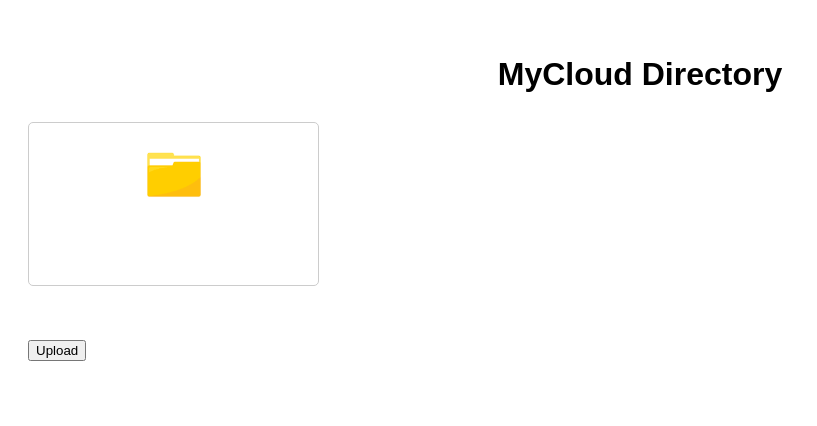
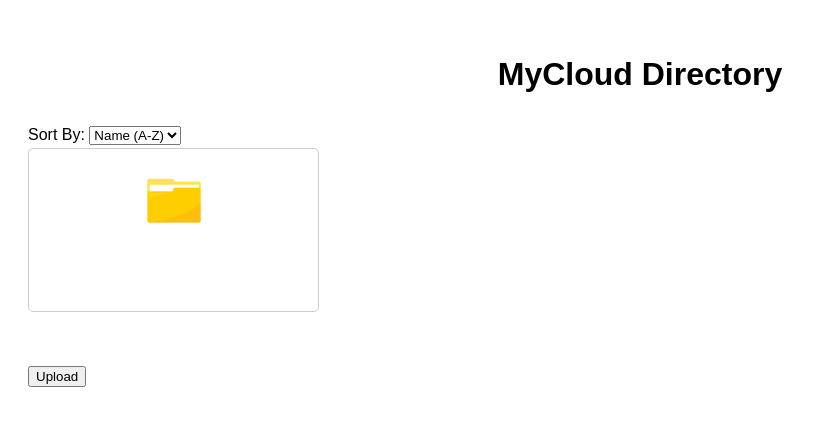
Before and after one commit to SatyaHimavanth/My-Local-Cloud, a Flask app: template templates/index.html in a window 1280 px wide. Shown: the top 426 px of the page, without its empty margins (0-817 px from the left). Run offline with Flask 3, Linux system fonts and the light colour scheme; the template is opened without the code that fills it: most values are stand-ins (such as "Sample title", 1, 10 or a date in 2020).

Commit message:
Update index.html parallel upload

```diff
--- a/templates/index.html
+++ b/templates/index.html
@@ -90,7 +90,15 @@
 <body>
     <h1>MyCloud Directory</h1>
 
-    <div class="grid-container">
+    <div>
+        <label for="sortDropdown">Sort By:</label>
+        <select id="sortDropdown">
+            <option value="asc">Name (A-Z)</option>
+            <option value="desc">Name (Z-A)</option>
+        </select>
+    </div>
+
+    <div class="grid-container" id="grid-container">
         {% for name, url, is_file in items %}
             <div class="grid-item">
                 {% if is_file %}
@@ -132,7 +140,6 @@
             </form>
             <br>
             <div class="progress-bar" id="progressBar">
-                <div class="progress-bar-fill" id="progressBarFill">0%</div>
             </div>
         </div>
     </div>
@@ -153,48 +160,108 @@
                 modal.style.display = "none";
             }
         }
+
         document.getElementById('uploadForm').addEventListener('submit', function(event) {
             event.preventDefault();
 
             const files = document.getElementById('file').files;
             const password = document.getElementById('password').value;
             const currentPath = document.getElementById('currentPath').value;
-            const progressBarFill = document.getElementById('progressBarFill');
+            const progressBarContainer = document.getElementById('progressBar');
 
             if (files.length === 0) {
                 alert('No files selected!');
                 return;
             }
 
+            progressBarContainer.innerHTML = '';
+
+            let results = [];
+
+            for (let i = 0; i < files.length; i++) {
+                const xhr = new XMLHttpRequest();
                 const formData = new FormData();
                 formData.append('password', password);
                 formData.append('currentPath', currentPath);
-            for (let i = 0; i < files.length; i++) {
                 formData.append('files', files[i]);
-            }
 
-            const xhr = new XMLHttpRequest();
+                const progressBar = document.createElement('div');
+                progressBar.className = 'progress-bar';
+                progressBar.id = 'progress_bar_' + i;
+
+                const progressFill = document.createElement('div');
+                progressFill.className = 'progress-bar-fill';
+                progressFill.id = 'progress_fill_' + i;
+                progressFill.textContent = '0%';
+
+                const uploading_file_name = document.createElement('p');
+                uploading_file_name.id = files[i].name;
+                uploading_file_name.textContent = files[i].name;
+
+                progressBar.appendChild(progressFill);
+                progressBarContainer.appendChild(uploading_file_name);
+                progressBarContainer.appendChild(progressBar);
+
                 xhr.open('POST', this.action, true);
 
                 xhr.upload.onprogress = function(event) {
                     if (event.lengthComputable) {
                         const percentComplete = (event.loaded / event.total) * 100;
-                    progressBarFill.style.width = percentComplete + '%';
-                    progressBarFill.textContent = Math.round(percentComplete) + '%';
+                        progressFill.style.width = percentComplete + '%';
+                        progressFill.textContent = Math.round(percentComplete) + '%';
                     }
                 };
 
                 xhr.onload = function() {
                     if (xhr.status === 200) {
-                    alert('Files uploaded successfully!');
+                        results.unshift(files[i].name + " uploaded successfully");
+                    } else {
+                        results.push(files[i].name + " upload failed: " + xhr.statusText);
+                    }
+
+                    if (results.length === files.length) {
+                        alert(results.join("\n"));
                         window.location.reload();
-                } else {
-                    alert('Upload failed: ' + xhr.responseText);
+                    }
+                };
+
+                xhr.onerror = function() {
+                    results.push(files[i].name + " upload failed: Network error");
+
+                    if (results.length === files.length) {
+                        alert(results.join("\n"));
+                        window.location.reload();
                     }
                 };
 
                 xhr.send(formData);
+            }
         });
+
+        document.getElementById('sortDropdown').addEventListener('change', function() {
+            sortGridItems(this.value);
+        });
+
+        function sortGridItems(order) {
+            const gridContainer = document.getElementById('grid-container');
+            const itemsArray = Array.from(gridContainer.getElementsByClassName('grid-item'));
+
+            itemsArray.sort((a, b) => {
+                const nameA = a.querySelector('marquee').textContent.trim().toLowerCase();
+                const nameB = b.querySelector('marquee').textContent.trim().toLowerCase();
+                if (order === 'asc') {
+                    return nameA.localeCompare(nameB);
+                } else {
+                    return nameB.localeCompare(nameA);
+                }
+            });
+
+            while (gridContainer.firstChild) {
+                gridContainer.removeChild(gridContainer.firstChild);
+            }
+
+            itemsArray.forEach(item => gridContainer.appendChild(item));
+        }
     </script>
 </body>
 </html>
```
Lines whose indentation alone changed are shown as unchanged.
